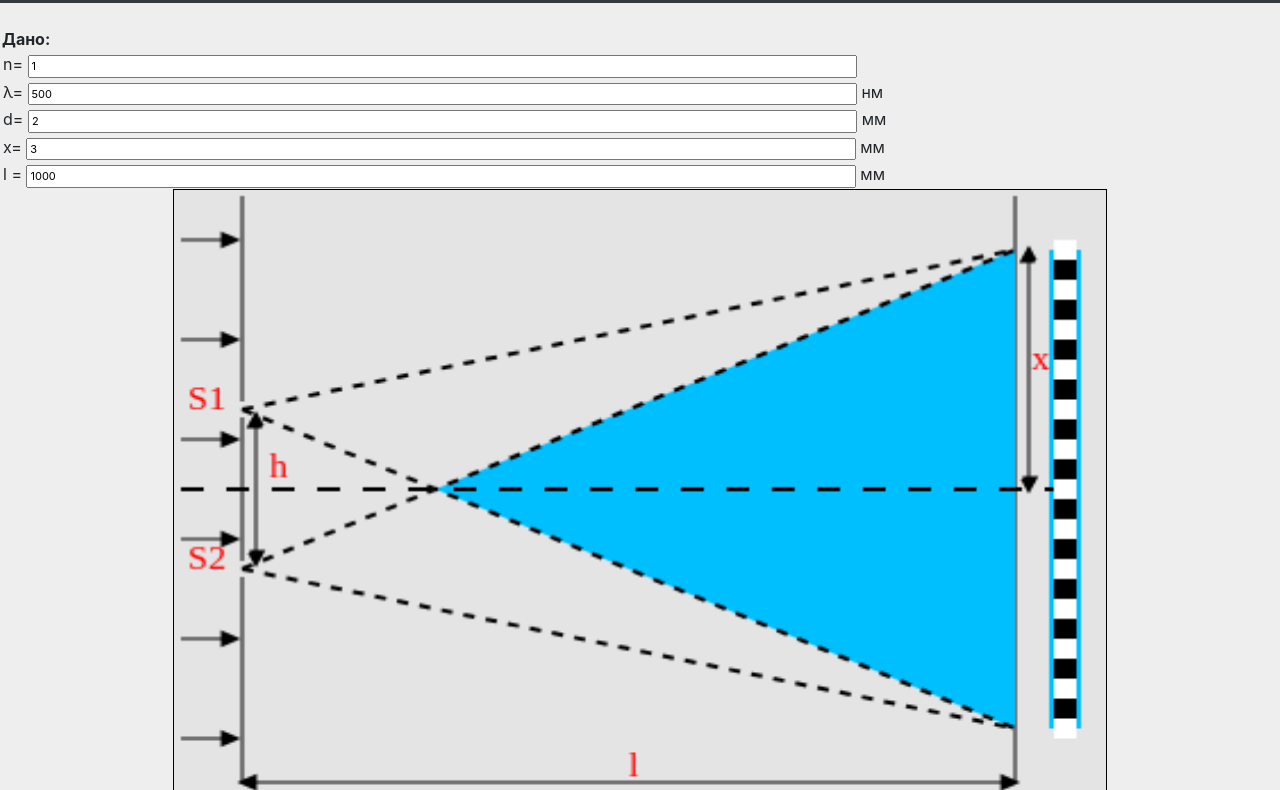
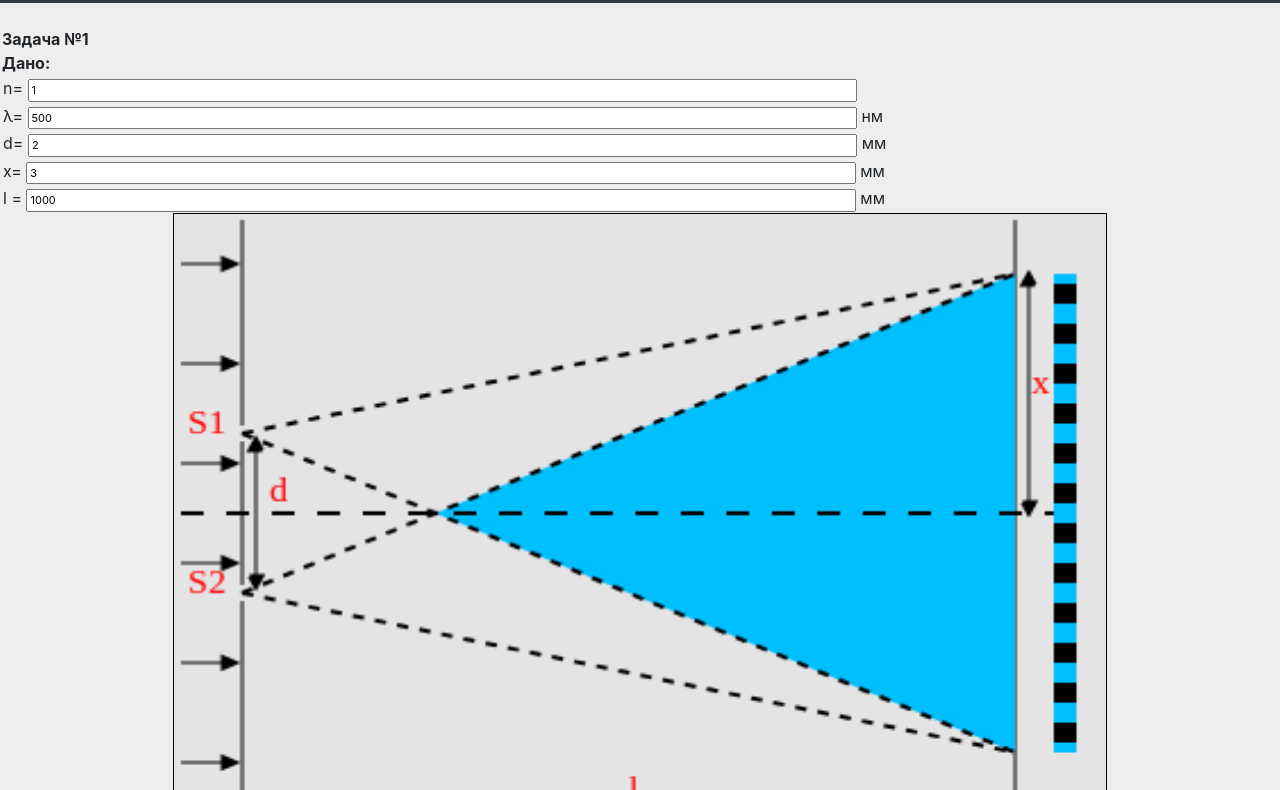
Before and after one commit to itmop3210/physics-simulator, a website: page www/interference_young.html in a window 1280 px wide. Shown: the part 53-843 px from the top of the page. Drawn offline with Linux system fonts and the light colour scheme.

Commit message:
interference ui updated

```diff
--- a/www/interference_young.html
+++ b/www/interference_young.html
@@ -33,6 +33,7 @@
 	<br>
 
 	<div style="text-align: left; margin-left: 2px">
+		<b>Задача №1</b><br/>
 		<b>Дано:</b>
 		<form>
 			<table style="width: 100%;">
--- a/www/js/interference_young.js
+++ b/www/js/interference_young.js
@@ -3,6 +3,7 @@ let lambda = 500, ds=2, l = 1000, x = 3, n = 1;
 let canvas, ctx;
 let scr_l, scr_x, s1, s2;
 let k;
+let primaryColor, bgColor="#E4E4E4";
 
 window.onload = onLoad;
 
@@ -31,7 +32,7 @@ function updateCanvasSize() {
 }
 
 function redrawCanvas(){
-    ctx.fillStyle = "#E4E4E4";
+    ctx.fillStyle = bgColor;
     ctx.fillRect(0, 0, 410, 350);
     drawFilter();
     drawScreen();
@@ -115,18 +116,19 @@ function drawSpecial(){
         drawArrow(MOFFSET, i, OFFSET - MOFFSET, i);
     }
 
-    if (lambda < 390) ctx.fillStyle="Gray";
-    if (lambda >=390 && lambda < 440) ctx.fillStyle="purple";
-    if (lambda >=440 && lambda < 480) ctx.fillStyle="blue";
-    if (lambda >=480 && lambda < 510) ctx.fillStyle="#00BFFF";
-    if (lambda >=510 && lambda < 550) ctx.fillStyle="green"
-    if (lambda >=550 && lambda < 575) ctx.fillStyle="YellowGreen"
-    if (lambda >=575 && lambda < 585) ctx.fillStyle="yellow"
-    if (lambda >=585 && lambda < 620) ctx.fillStyle="orange"
-    if (lambda >=620 && lambda < 770) ctx.fillStyle="red"
-    if (lambda >= 770) ctx.fillStyle="Gray";
+    if (lambda < 390) primaryColor="Gray";
+    if (lambda >=390 && lambda < 440) primaryColor="purple";
+    if (lambda >=440 && lambda < 480) primaryColor="blue";
+    if (lambda >=480 && lambda < 510) primaryColor="#00BFFF";
+    if (lambda >=510 && lambda < 550) primaryColor="green"
+    if (lambda >=550 && lambda < 575) primaryColor="YellowGreen"
+    if (lambda >=575 && lambda < 585) primaryColor="yellow"
+    if (lambda >=585 && lambda < 620) primaryColor="orange"
+    if (lambda >=620 && lambda < 770) primaryColor="red"
+    if (lambda >= 770) primaryColor="Gray";
+
+    ctx.fillStyle = primaryColor;
     drawTriangle((WIDTH - 2 * OFFSET) * ds / (2*(ds/2 + x)) + OFFSET, HEIGHT/2, WIDTH-OFFSET, HEIGHT/2 - scr_x, WIDTH-OFFSET, HEIGHT/2 + scr_x);
-    ctx.fillRect(WIDTH-5*MOFFSET, HEIGHT/2-scr_x, 14, 2*scr_x);
 
     ctx.fillStyle = "black";
     drawHorizontalDoubleArrow(OFFSET, HEIGHT - MOFFSET, WIDTH-OFFSET, HEIGHT - MOFFSET);
@@ -144,7 +146,7 @@ function drawSpecial(){
 
     ctx.font = "16px Times New Roman";
     ctx.fillStyle = "red";
-    ctx.fillText('h', OFFSET + 4*MOFFSET, HEIGHT/2 - 2*MOFFSET);
+    ctx.fillText('d', OFFSET + 4*MOFFSET, HEIGHT/2 - 2*MOFFSET);
     ctx.fillText('x', WIDTH - OFFSET + 2.4*MOFFSET, HEIGHT/2 - scr_x/2);
     ctx.fillText('l', WIDTH/2, HEIGHT-2*MOFFSET);
     ctx.fillText('S1', 2*MOFFSET, s1    );
@@ -157,6 +159,7 @@ function drawSpecial(){
     ctx.fillText('λ = ', 3*OFFSET, HEIGHT + OFFSET);
     ctx.fillText(lambda, 4*OFFSET - MOFFSET, HEIGHT + OFFSET);
     ctx.fillText('нм', 5*OFFSET - MOFFSET, HEIGHT + OFFSET);
+
 }
 
 function updateValues(){
@@ -188,13 +191,13 @@ function calculateValues(){
 
 
     let dx = n * lambda * l / ds / 1000000 * k, start = WIDTH-5*MOFFSET+2, w = 10;
-    ctx.fillStyle = "white";
+    ctx.fillStyle = primaryColor;
     ctx.fillRect(start, HEIGHT/2 - dx/2, w, dx);
     for(let i = dx/2, white = true; i < scr_x; i+=dx){
         if (white == true)
             ctx.fillStyle = "black";
         else
-            ctx.fillStyle = "white";
+            ctx.fillStyle = primaryColor;
 
         white = !white;
 
@@ -203,6 +206,11 @@ function calculateValues(){
 
     }
 
+    // ctx.fillRect(WIDTH-5*MOFFSET, HEIGHT/2-scr_x, 14, 2*scr_x);
+    ctx.fillStyle = bgColor;
+    ctx.fillRect(start, HEIGHT/2-scr_x, w, -200);
+    ctx.fillRect(start, HEIGHT/2-scr_x + 2*scr_x, w, 200);
+
     drawDeltaX(dx);
 
 }
```
Also changed, not shown: www/interference_young_info.html (+1 -1 lines).
